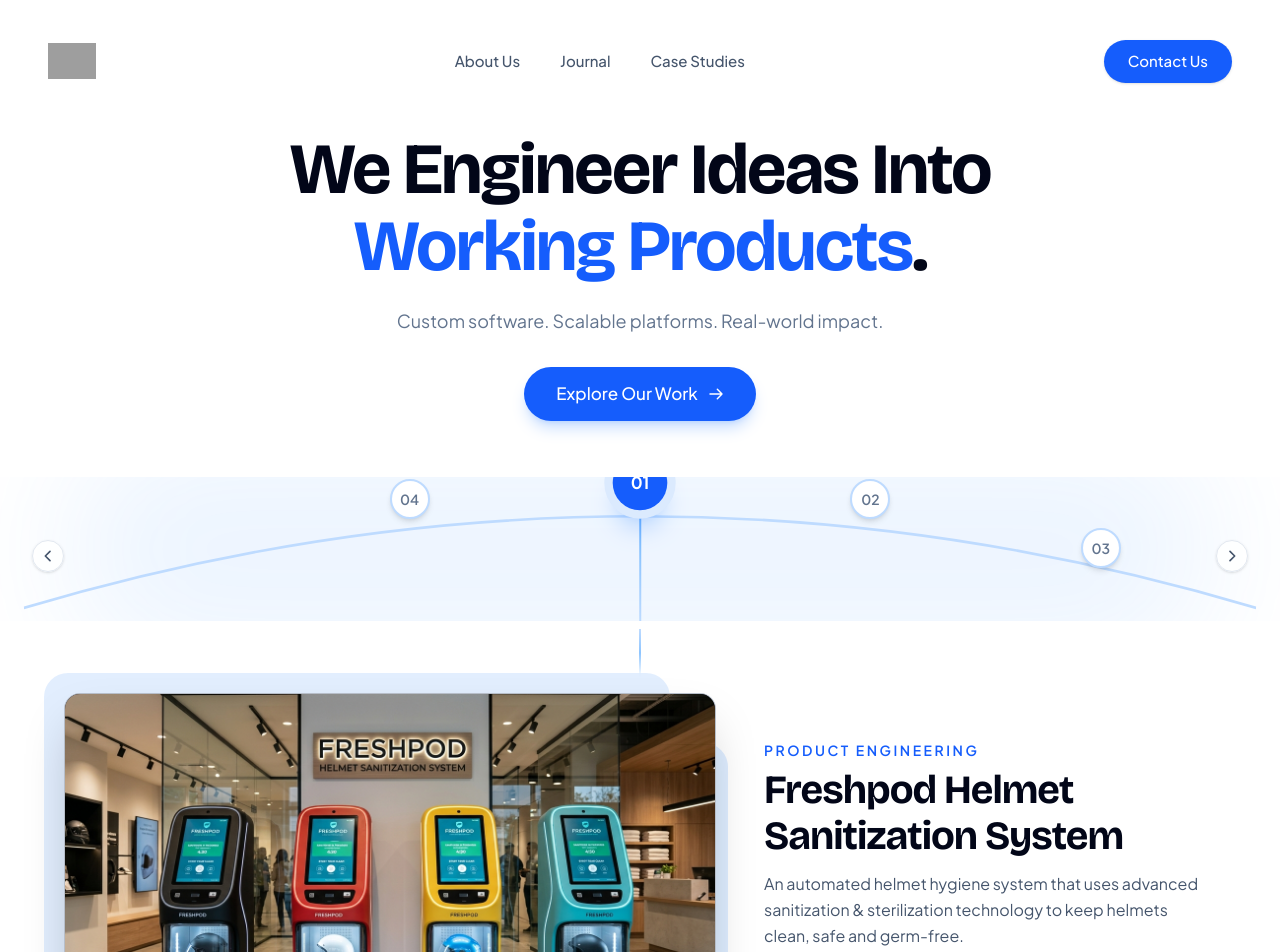
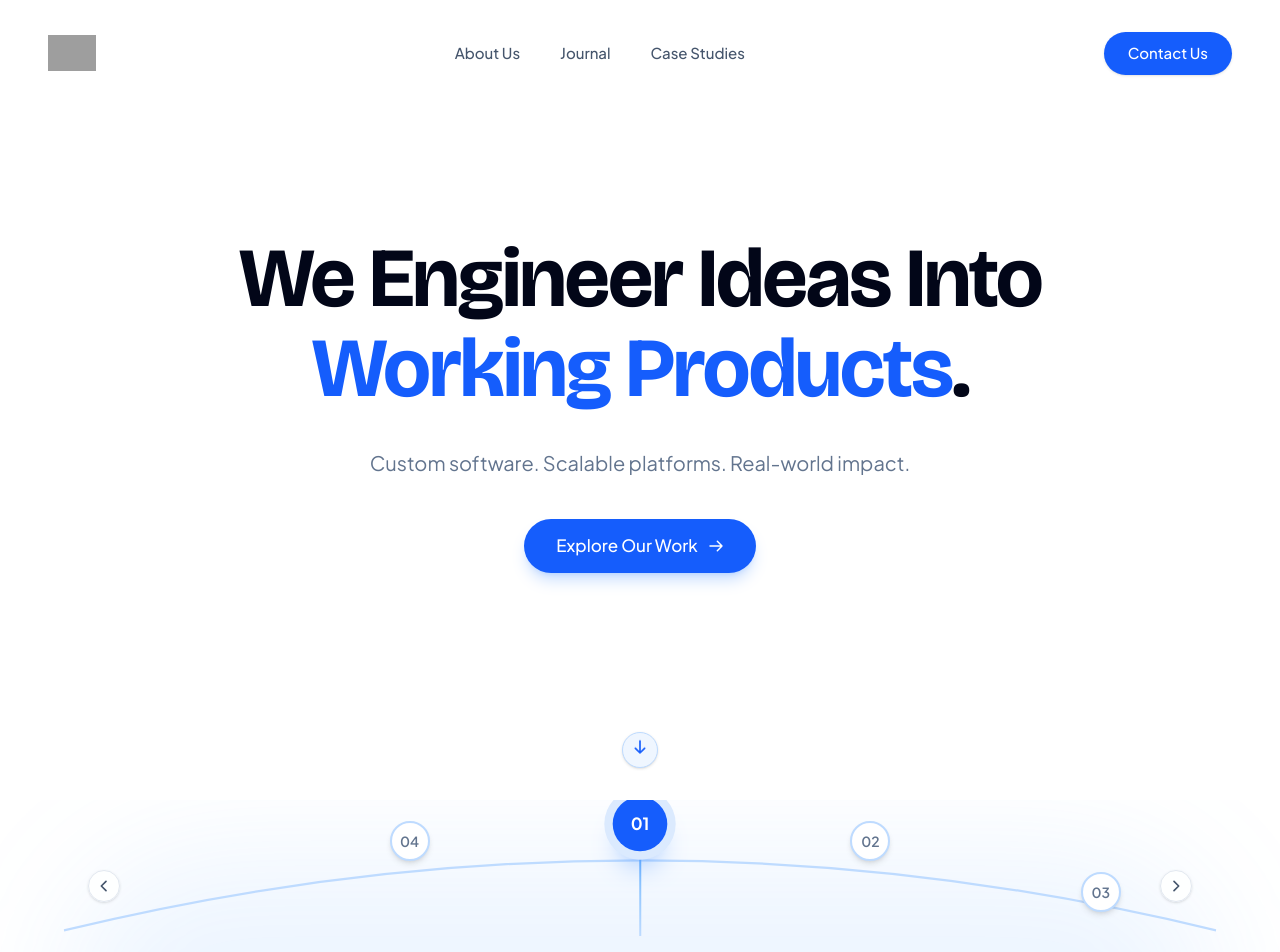
Before and after one commit to HarshaJyos/solvempire_test, a Next.js app: page / in a window 1280 px wide. Shown: the top 952 px of the page. Built offline with nearby package versions, Linux system fonts and the light colour scheme; grey boxes are pictures that could not be loaded; a web font is replaced by a local one.

Commit message:
style: restore spacious hero breathing room and unify Arc Dial with Featured Card in a single 100vh viewport

```diff
--- a/src/app/page.tsx
+++ b/src/app/page.tsx
@@ -50,13 +50,11 @@
   return (
     <div className="w-full bg-white text-slate-900 selection:bg-blue-100 selection:text-blue-700 scroll-smooth">
       {/* ========================================================================= */}
-      {/* CONTINUOUS 1.5-VH EXPERIENCE: HERO & FEATURED WORK IN SEAMLESS HARMONY */}
+      {/* SECTION 1: HERO VIEWPORT (Uncrowded, spacious landing screen) */}
       {/* ========================================================================= */}
-
-      {/* UPPER FLOW: NAVBAR, HERO HEADLINE, CTA & GRAND EDGE-TO-EDGE ARC DIAL */}
-      <div className="w-full flex flex-col justify-between relative overflow-hidden pt-2 sm:pt-4">
+      <section className="min-h-screen flex flex-col justify-between relative overflow-hidden">
         {/* Navigation Bar */}
-        <header className="w-full max-w-7xl mx-auto px-6 sm:px-8 lg:px-12 pt-4 sm:pt-6 flex items-center justify-between relative z-30">
+        <header className="w-full max-w-7xl mx-auto px-6 sm:px-8 lg:px-12 pt-6 sm:pt-8 flex items-center justify-between relative z-30">
           {/* Logo */}
           <Link href="/" className="flex items-center gap-2 group">
             <Image
@@ -156,20 +154,20 @@
           </div>
         )}
 
-        {/* Hero Center Headline & CTA */}
-        <div className="w-full max-w-5xl mx-auto px-6 text-center flex flex-col items-center pt-8 pb-4 sm:pt-12 sm:pb-6">
-          <h1 className="font-[family-name:var(--font-bricolage)] text-4xl sm:text-5xl md:text-6xl lg:text-[4.5rem] font-bold tracking-tight text-slate-950 leading-[1.08] text-center max-w-5xl mx-auto text-balance">
+        {/* Hero Center Content with open breathing space */}
+        <div className="w-full max-w-5xl mx-auto px-6 text-center flex flex-col items-center my-auto py-12">
+          <h1 className="font-[family-name:var(--font-bricolage)] text-4xl sm:text-6xl md:text-7xl lg:text-[5.25rem] font-bold tracking-tight text-slate-950 leading-[1.08] text-center max-w-5xl mx-auto text-balance">
             <span>We Engineer Ideas Into </span>
             <span className="text-blue-600">
               Working Products<span className="text-slate-950">.</span>
             </span>
           </h1>
 
-          <p className="mt-4 sm:mt-5 text-base sm:text-lg text-slate-500 font-normal max-w-xl mx-auto leading-relaxed">
+          <p className="mt-6 sm:mt-8 text-base sm:text-lg md:text-xl text-slate-500 font-normal max-w-xl mx-auto leading-relaxed">
             Custom software. Scalable platforms. Real-world impact.
           </p>
 
-          <div className="mt-6 sm:mt-8">
+          <div className="mt-8 sm:mt-10">
             <Link
               href="#showcase"
               className="group inline-flex items-center gap-2.5 bg-blue-600 hover:bg-blue-700 active:bg-blue-800 text-white font-medium text-base sm:text-[17px] px-8 py-3.5 rounded-full shadow-lg shadow-blue-500/25 hover:shadow-blue-500/35 hover:-translate-y-0.5 active:translate-y-0 transition-all duration-200"
@@ -188,24 +186,44 @@
           </div>
         </div>
 
-        {/* Grand Edge-to-Edge Wide Arc Dial */}
-        <div className="w-full relative mt-6 sm:mt-8 pb-0 flex flex-col items-center select-none overflow-hidden">
-          {/* Ambient Blue Glow */}
-          <div
-            className="absolute left-1/2 -translate-x-1/2 top-1/2 -translate-y-1/2 w-[95vw] max-w-6xl h-60 bg-blue-400/10 rounded-full blur-3xl pointer-events-none"
-            aria-hidden="true"
-          />
+        {/* Hero Bottom Anchor Indicator */}
+        <div className="w-full pb-8 flex flex-col items-center select-none">
+          <Link
+            href="#showcase"
+            aria-label="Scroll down to featured showcase"
+            className="w-9 h-9 rounded-full bg-blue-50 border border-blue-200 hover:bg-blue-600 text-blue-600 hover:text-white flex items-center justify-center shadow-sm transition-all duration-300 hover:scale-110 active:scale-95"
+          >
+            <svg className="w-4 h-4 animate-bounce" fill="none" stroke="currentColor" strokeWidth={2.5} viewBox="0 0 24 24">
+              <path strokeLinecap="round" strokeLinejoin="round" d="M19 14l-7 7m0 0l-7-7m7 7V3" />
+            </svg>
+          </Link>
+        </div>
+      </section>
 
-          {/* Large Arc Container - Stretches edge-to-edge across full width with massive radius */}
-          <div className="relative w-full max-w-[100vw] h-28 sm:h-36 px-2 sm:px-6">
-            {/* SVG Arc Curve with wide radius */}
+      {/* ========================================================================= */}
+      {/* SECTION 2: SHOWCASE VIEWPORT (Arc Dial & Featured Card in a SINGLE 100vh) */}
+      {/* ========================================================================= */}
+      <section
+        id="showcase"
+        className="min-h-screen flex flex-col justify-between items-center relative px-4 sm:px-8 lg:px-12 pt-6 pb-12 sm:pb-16 overflow-hidden scroll-mt-0"
+      >
+        {/* Ambient Glow Background */}
+        <div
+          className="absolute left-1/2 -translate-x-1/2 top-1/4 -translate-y-1/2 w-[95vw] max-w-6xl h-72 bg-blue-400/10 rounded-full blur-3xl pointer-events-none"
+          aria-hidden="true"
+        />
+
+        {/* Top: Grand Edge-to-Edge Arc Dial */}
+        <div className="w-full relative select-none">
+          <div className="relative w-full max-w-6xl mx-auto h-24 sm:h-28">
+            {/* SVG Arc Curve */}
             <svg
-              viewBox="0 0 1920 110"
+              viewBox="0 0 1440 100"
               preserveAspectRatio="none"
               className="w-full h-full stroke-blue-200 fill-none overflow-visible"
               style={{ strokeWidth: "2" }}
             >
-              <path d="M 0 100 Q 960 -40 1920 100" />
+              <path d="M 0 95 Q 720 -30 1440 95" />
             </svg>
 
             {/* Dial Nodes along the Arc (Clock-style rotation) */}
@@ -214,13 +232,13 @@
               if (diff > projects.length / 2) diff -= projects.length;
               if (diff < -projects.length / 2) diff += projects.length;
 
-              // Center at t=0.5
-              let t = 0.5 + diff * 0.18;
+              // Center is at t=0.5
+              let t = 0.5 + diff * 0.2;
               t = Math.max(0.08, Math.min(0.92, t));
 
               const leftPercent = t * 100;
-              // Parabolic curve y(t) = 100 - 380*t*(1-t) in viewBox height 110
-              const topPercent = ((100 - 380 * t * (1 - t)) / 110) * 100;
+              // Parabolic curve formula: y(t) = 95 - 380*t*(1-t)
+              const topPercent = ((95 - 380 * t * (1 - t)) / 100) * 100;
 
               const isActive = activeProjectIndex === index;
 
@@ -250,7 +268,7 @@
               );
             })}
 
-            {/* Vertical Connector Line directly leading down into Showcase Card */}
+            {/* Vertical Connector Line from Center Apex into Showcase Card */}
             <div className="absolute left-1/2 -translate-x-1/2 top-[10%] bottom-0 w-[1.5px] bg-gradient-to-b from-blue-400 via-blue-300 to-blue-200 pointer-events-none" />
 
             {/* Left / Right Quick Prev / Next Controls */}
@@ -259,7 +277,7 @@
                 setActiveProjectIndex((prev) => (prev === 0 ? projects.length - 1 : prev - 1))
               }
               aria-label="Previous Project"
-              className="absolute left-4 sm:left-8 top-[55%] -translate-y-1/2 w-8 h-8 rounded-full bg-white/90 border border-slate-200 text-slate-600 hover:text-blue-600 hover:border-blue-400 flex items-center justify-center shadow-sm transition-all hover:scale-110 z-20"
+              className="absolute left-2 sm:left-6 top-[55%] -translate-y-1/2 w-8 h-8 rounded-full bg-white/90 border border-slate-200 text-slate-600 hover:text-blue-600 hover:border-blue-400 flex items-center justify-center shadow-sm transition-all hover:scale-110 z-20"
             >
               <svg className="w-4 h-4" fill="none" stroke="currentColor" strokeWidth={2.5} viewBox="0 0 24 24">
                 <path strokeLinecap="round" strokeLinejoin="round" d="M15 19l-7-7 7-7" />
@@ -270,7 +288,7 @@
                 setActiveProjectIndex((prev) => (prev === projects.length - 1 ? 0 : prev + 1))
               }
               aria-label="Next Project"
-              className="absolute right-4 sm:right-8 top-[55%] -translate-y-1/2 w-8 h-8 rounded-full bg-white/90 border border-slate-200 text-slate-600 hover:text-blue-600 hover:border-blue-400 flex items-center justify-center shadow-sm transition-all hover:scale-110 z-20"
+              className="absolute right-2 sm:right-6 top-[55%] -translate-y-1/2 w-8 h-8 rounded-full bg-white/90 border border-slate-200 text-slate-600 hover:text-blue-600 hover:border-blue-400 flex items-center justify-center shadow-sm transition-all hover:scale-110 z-20"
             >
               <svg className="w-4 h-4" fill="none" stroke="currentColor" strokeWidth={2.5} viewBox="0 0 24 24">
                 <path strokeLinecap="round" strokeLinejoin="round" d="M9 5l7 7-7 7" />
@@ -278,18 +296,9 @@
             </button>
           </div>
         </div>
-      </div>
 
-      {/* LOWER FLOW: CONTINUOUS FEATURED PROJECT SHOWCASE CARD (TIGHTLY CONNECTED) */}
-      <div
-        id="showcase"
-        className="w-full flex flex-col justify-start items-center relative px-6 sm:px-8 lg:px-12 pt-2 pb-16 sm:pb-24 scroll-mt-6"
-      >
-        {/* Continuous Lead Line from Arc directly entering the card */}
-        <div className="w-[1.5px] h-10 sm:h-12 bg-gradient-to-b from-blue-200 via-blue-300 to-transparent pointer-events-none mb-4" />
-
-        <div className="w-full max-w-6xl mx-auto flex flex-col items-center">
-          {/* Main Showcase Grid */}
+        {/* Middle / Bottom: The Featured Showcase Card (fits comfortably in this 100vh) */}
+        <div className="w-full max-w-6xl mx-auto flex flex-col items-center my-auto pt-2">
           <div className="w-full grid grid-cols-1 lg:grid-cols-12 gap-8 lg:gap-12 items-center">
             {/* Left Column: Layered Showcase Visual */}
             <div className="lg:col-span-7 relative w-full">
@@ -306,7 +315,7 @@
               />
 
               {/* Main Image Container */}
-              <div className="relative rounded-xl sm:rounded-2xl overflow-hidden bg-slate-900 border border-slate-200/80 shadow-2xl group aspect-[16/10] max-h-[320px] sm:max-h-[380px] w-full">
+              <div className="relative rounded-xl sm:rounded-2xl overflow-hidden bg-slate-900 border border-slate-200/80 shadow-2xl group aspect-[16/10] max-h-[300px] sm:max-h-[340px] md:max-h-[380px] w-full">
                 <Image
                   src={projects[activeProjectIndex].image}
                   alt={projects[activeProjectIndex].title}
@@ -351,7 +360,7 @@
             </div>
           </div>
         </div>
-      </div>
+      </section>
     </div>
   );
 }
```
